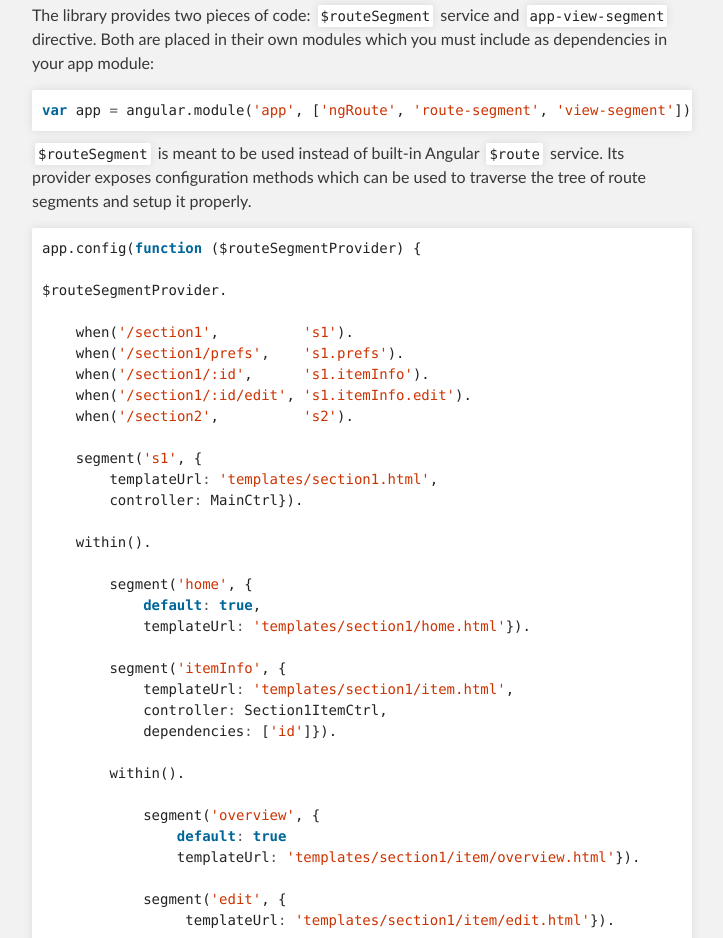
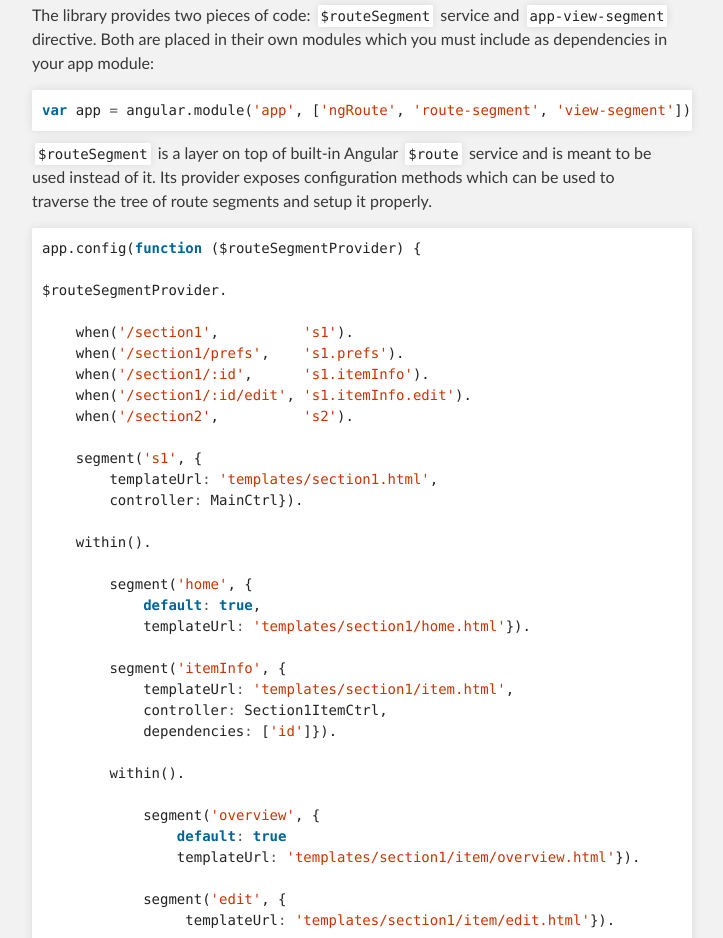
Before and after one commit to artch/angular-route-segment, a plain HTML site: page index.html in a window 1280 px wide. Shown: the part 947-1885 px from the top of the page, without its empty margins (288-1011 px from the left). Drawn offline with Linux system fonts and the light colour scheme.

```diff
--- a/index.html
+++ b/index.html
@@ -64,7 +64,7 @@
 <div class="highlight highlight-javascript"><pre><span class="kd">var</span> <span class="nx">app</span> <span class="o">=</span> <span class="nx">angular</span><span class="p">.</span><span class="nx">module</span><span class="p">(</span><span class="s1">'app'</span><span class="p">,</span> <span class="p">[</span><span class="s1">'ngRoute'</span><span class="p">,</span> <span class="s1">'route-segment'</span><span class="p">,</span> <span class="s1">'view-segment'</span><span class="p">]);</span>
 </pre></div>
 
-<p><code>$routeSegment</code> is meant to be used instead of built-in Angular <code>$route</code> service. Its provider exposes configuration methods which can be used to traverse the tree of route segments and setup it properly.</p>
+<p><code>$routeSegment</code> is a layer on top of built-in Angular <code>$route</code> service and is meant to be used instead of it. Its provider exposes configuration methods which can be used to traverse the tree of route segments and setup it properly.</p>
 
 <div class="highlight highlight-javascript"><pre>
 <span class="nx">app</span><span class="p">.</span><span class="nx">config</span><span class="p">(</span><span class="kd">function</span> <span class="p">(</span><span class="nx">$routeSegmentProvider</span><span class="p">)</span> <span class="p">{</span>
```
Also changed, not shown: params.json (+1 -1 lines).
